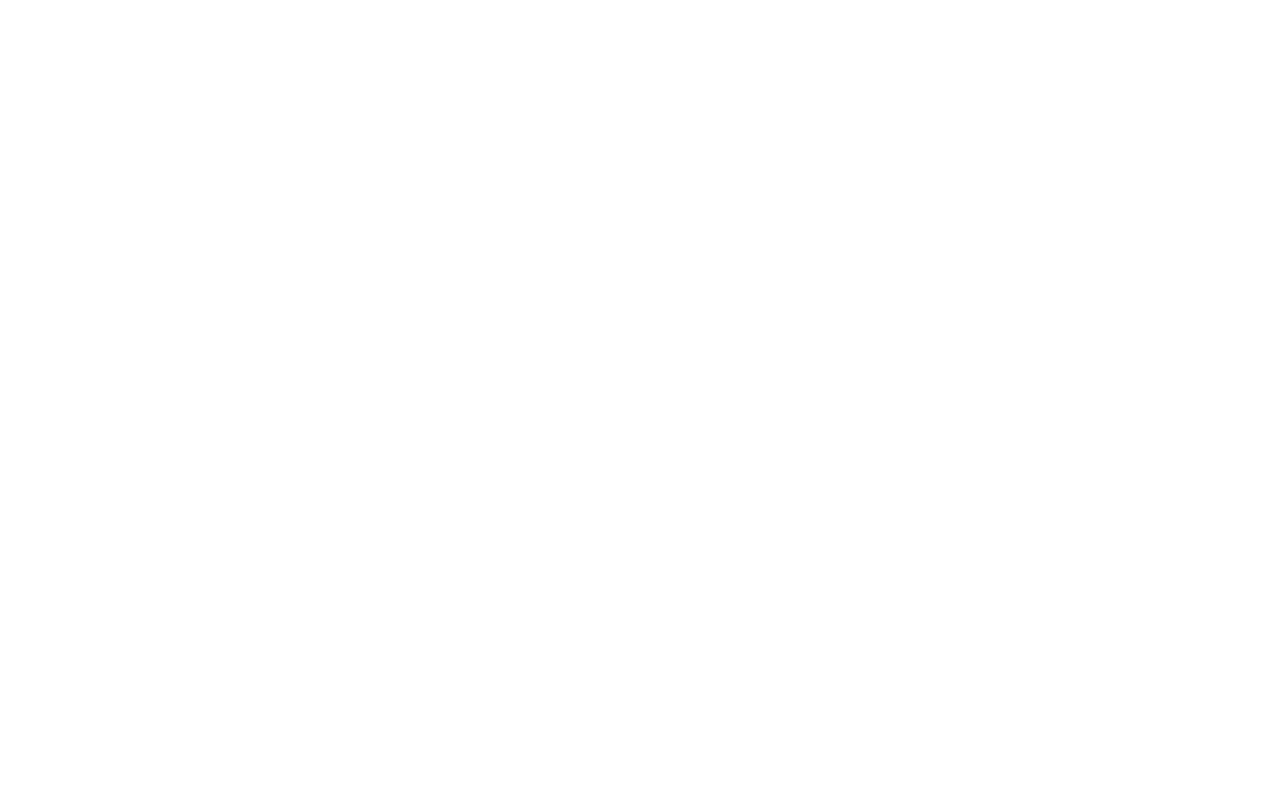
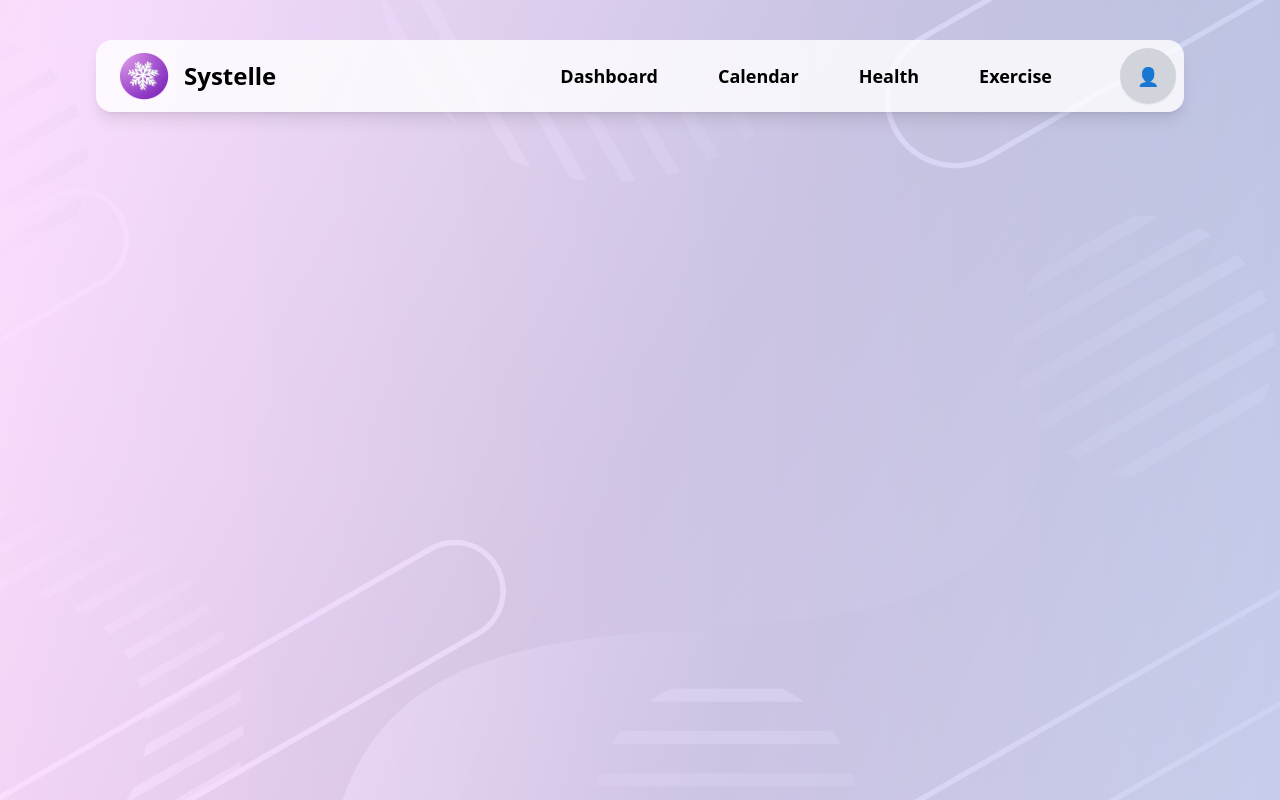
Before and after one commit to Kasib00786/Systelle, a React (Vite) app in the folder frontend/: page /aboutus in a window 1280 px wide. Before the commit this address had no page. Built offline with nearby package versions, Linux system fonts and the light colour scheme; the HTML template or start-up script is replaced by a standard one.

Commit message:
added help and aboutus pages

```diff
--- a/frontend/src/App.jsx
+++ b/frontend/src/App.jsx
@@ -10,7 +10,8 @@
 import Health from "./component/Health";
 import Homepage from "./component/Homepage";
 import Exercise from "./component/Exercise";
-
+import AboutUs from "./component/AboutUs";
+import Help from "./component/Help";
 
 const App=()=>{
   return <><BrowserRouter>
@@ -24,7 +25,8 @@
       <Route path="/profile" element={<Profile />}/>
       <Route path="/health" element={<Health/>}/>
       <Route path="/exercise" element={<Exercise/>}/>
-
+      <Route path="/aboutus" element={<AboutUs/>}/>
+      <Route path="/help" element={<Help/>}/>
     </Routes>
     </BrowserRouter>
     </>
--- a/frontend/src/component/AboutUs.jsx
+++ b/frontend/src/component/AboutUs.jsx
@@ -0,0 +1,34 @@
+import React from 'react'
+import { useState } from 'react'
+import Menu from './Menu'
+import { Link } from 'react-router-dom'
+const inactive='hover:bg-indigo-50 hover:shadow-lg rounded-full pr-5 pl-5 max-h-10 my-auto hover:scale-105 transition delay-100 duration-200 ease-in-out'
+const AboutUs = () => {
+const [open,setOpen]=useState(false);
+  return (
+    <div className='bg-[url(/base2.jpg)] bg-cover bg-center bg-fixed py-10 min-h-screen'>
+        <div className='flex justify-between  max-w-[85%] bg-white/80 p-2 rounded-2xl mx-auto shadow-lg flex-wrap'>
+                <div className='flex'>
+                  <img src="/logo.png" alt="logo" className='w-20 h-12 my-auto' />
+                <div className='text-balance font-bold text-2xl my-auto mr-16'>
+                    Systelle
+                </div>
+                </div>
+                <div className='text-lg font-bold flex flex-wrap gap-x-5'>
+                    <Link to='/home' className={inactive}><button>Dashboard</button></Link>
+                    <Link to='/calendar' className={inactive}><button>Calendar</button></Link>
+                    <Link to='/health' className={inactive}><button>Health</button></Link>
+                    <Link to='/exercise' className={inactive}><button>Exercise</button></Link>
+                    <button className='w-14 h-14 rounded-full bg-gray-300 shadow-sm ml-7 hover:scale-105 transition delay-100 duration-200 ease-in-out z-50' onClick={()=>setOpen(!open)}>👤</button>
+                    {open && (
+                      <div className='fixed inset-0 bg-black/40 z-30 transition delay-150 duration-200 ease-in-out'>
+                        <Menu />
+                     </div>
+                    )}
+                </div>
+              </div>
+    </div>
+  )
+}
+
+export default AboutUs;
--- a/frontend/src/component/Help.jsx
+++ b/frontend/src/component/Help.jsx
@@ -0,0 +1,34 @@
+import React from 'react'
+import { useState } from 'react'
+import Menu from './Menu'
+import { Link } from 'react-router-dom'
+const inactive='hover:bg-indigo-50 hover:shadow-lg rounded-full pr-5 pl-5 max-h-10 my-auto hover:scale-105 transition delay-100 duration-200 ease-in-out'
+const Help = () => {
+const [open,setOpen]=useState(false);
+  return (
+    <div className='bg-[url(/base2.jpg)] bg-cover bg-center bg-fixed py-10 min-h-screen'>
+        <div className='flex justify-between  max-w-[85%] bg-white/80 p-2 rounded-2xl mx-auto shadow-lg flex-wrap'>
+                <div className='flex'>
+                  <img src="/logo.png" alt="logo" className='w-20 h-12 my-auto' />
+                <div className='text-balance font-bold text-2xl my-auto mr-16'>
+                    Systelle
+                </div>
+                </div>
+                <div className='text-lg font-bold flex flex-wrap gap-x-5'>
+                    <Link to='/home' className={inactive}><button>Dashboard</button></Link>
+                    <Link to='/calendar' className={inactive}><button>Calendar</button></Link>
+                    <Link to='/health' className={inactive}><button>Health</button></Link>
+                    <Link to='/exercise' className={inactive}><button>Exercise</button></Link>
+                    <button className='w-14 h-14 rounded-full bg-gray-300 shadow-sm ml-7 hover:scale-105 transition delay-100 duration-200 ease-in-out z-50' onClick={()=>setOpen(!open)}>👤</button>
+                    {open && (
+                      <div className='fixed inset-0 bg-black/40 z-30 transition delay-150 duration-200 ease-in-out'>
+                        <Menu />
+                     </div>
+                    )}
+                </div>
+              </div>
+    </div>
+  )
+}
+
+export default Help;
--- a/frontend/src/component/Menu.jsx
+++ b/frontend/src/component/Menu.jsx
@@ -10,12 +10,12 @@
                 <button className='pl-4 '>Krati Gupta</button></Link>
             </div>
             <div className={sty}>
-                <button className='w-10 h-10 rounded-full bg-slate-200 outline outline-1 outline-black font-semibold text-3xl'>i</button>
-                <button className='pl-4'>Help</button>
+                <Link to='/help'><button className='w-10 h-10 rounded-full bg-slate-200 outline outline-1 outline-black font-semibold text-3xl'>i</button>
+                <button className='pl-4'>Help</button></Link>
             </div>
             <div className={sty}>
-                <button className='w-10 h-10 rounded-full bg-slate-200 outline outline-1 outline-black font-semibold text-3xl'>?</button>
-                <button className='pl-4'>About Us</button>
+                <Link to='/aboutus'><button className='w-10 h-10 rounded-full bg-slate-200 outline outline-1 outline-black font-semibold text-3xl'>?</button>
+                <button className='pl-4'>About Us</button></Link>
             </div>
             <div className={sty}>
                 <Link to='/'>
--- a/frontend/src/component/Profile.jsx
+++ b/frontend/src/component/Profile.jsx
@@ -58,4 +58,4 @@
   )
 }
 
-export default Profile
+export default Profile;
```
